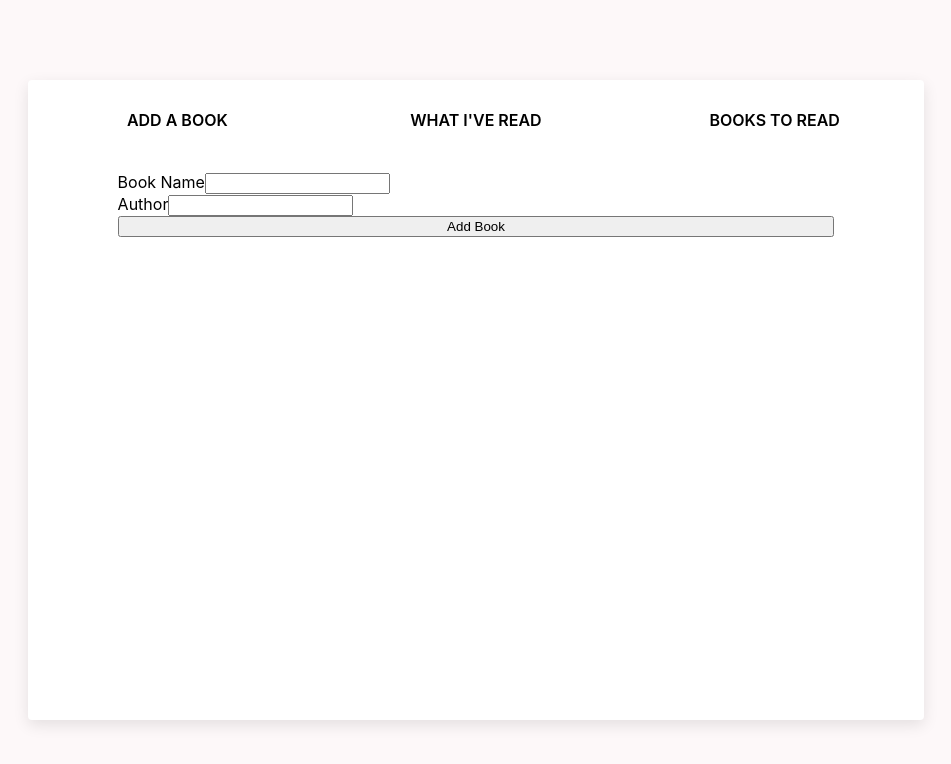
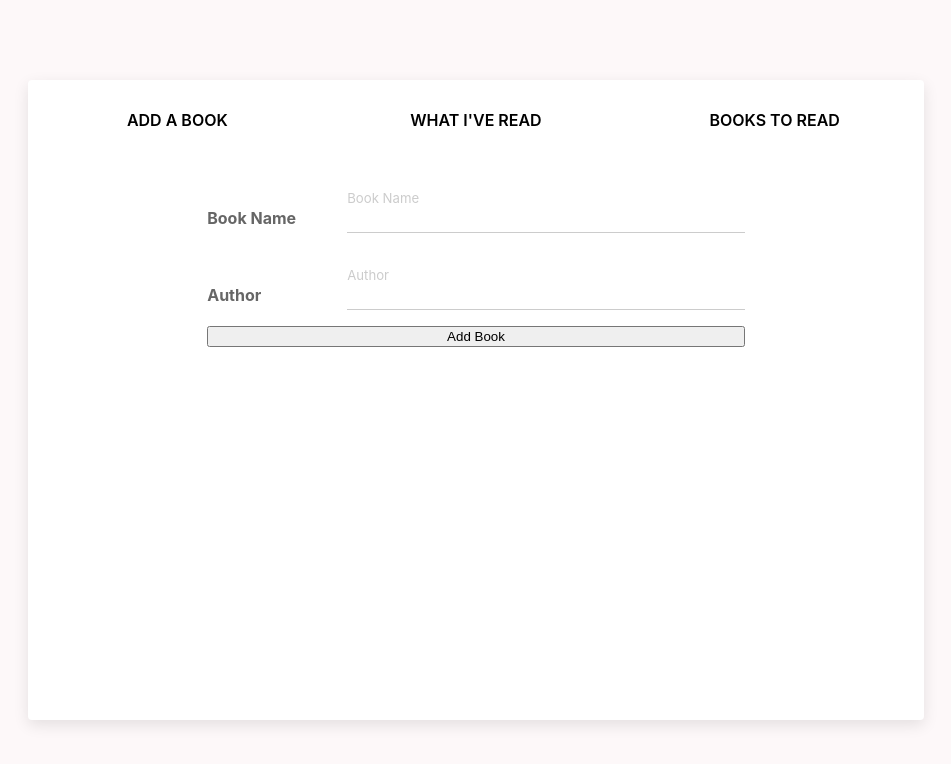
Before and after one commit to ArtsyBiba/react_csharp_crud_app, a React (Create React App) app in the folder client/: page / in a window 1280 px wide. Shown: the top 764 px of the page, without its empty margins (164-1115 px from the left). Built offline with nearby package versions, Linux system fonts and the light colour scheme.

Commit message:
styling and updating input fields

```diff
--- a/client/src/Components/Form/index.tsx
+++ b/client/src/Components/Form/index.tsx
@@ -1,16 +1,13 @@
 import axios from 'axios';
-import styled from 'styled-components';
 import { useForm, SubmitHandler } from 'react-hook-form';
-import Input from '@material-ui/core/Input';
 
-import { FormWrapper } from './styles';
+import { FormWrapper, InputBox, InputTitle, InputContent, Input, Label, Underline } from './styles';
 
 type Book = {
     name: string,
     author: string,
     category: string,
     link: string,
-    isRead: boolean,
 }
 
 export const Form = () => {
@@ -26,20 +23,28 @@ export const Form = () => {
 
     return (
             <FormWrapper onSubmit={handleSubmit(onSubmit)}>
-                <div>
-                    <label htmlFor='name'>Book Name</label>
-                    <input {...register('name', { required: true })} type='text'/>
+                <InputBox>
+                    <InputTitle>Book Name</InputTitle>
+                    <InputContent>
+                        <Input {...register('name', { required: true })} type='text'/>
+                        <Label htmlFor='name'>Book Name</Label>
+                        <Underline></Underline>
+                    </InputContent>
                     {
                         errors.name && <div className='error'>Enter the book name</div>
                     }
-                </div>
-                <div>
-                    <label htmlFor='author'>Author</label>
-                    <input {...register('author', { required: true })} type='text'/>
+                </InputBox>
+                <InputBox>
+                    <InputTitle>Author</InputTitle>
+                    <InputContent>
+                        <Input {...register('name', { required: true })} type='text'/>
+                        <Label htmlFor='name'>Author</Label>
+                        <Underline></Underline>
+                    </InputContent>
                     {
-                        errors.author && <div className='error'>Enter the author name</div>
+                        errors.name && <div className='error'>Enter the author name</div>
                     }
-                </div>
+                </InputBox>
                 <button type='submit'>Add Book</button>
             </FormWrapper>
     )
--- a/client/src/Components/Form/styles.tsx
+++ b/client/src/Components/Form/styles.tsx
@@ -6,5 +6,80 @@ export const FormWrapper = styled.form`
     display: flex;
     flex-direction: column;
     justify-content: center;
-    width: 80%;
+    width: 60%;
 `;
+
+export const InputBox = styled.dl`
+    overflow: hidden;
+    position: relative;
+    padding: 15px 0 0 100px;
+`;
+
+export const InputTitle = styled.dt`
+    position: absolute;
+    top: 15px;
+    left: 0;
+    width: 100px;
+    height: 30px;
+    color: #666;
+    font-weight: bold;
+    line-height: 30px;
+`;
+
+export const InputContent = styled.dd`
+    position: relative;
+    width: 100%;
+`;
+
+export const Input = styled.input`
+    width: 100%;
+    height: 30px;
+    box-sizing: border-box;
+    line-height: 30px;
+    font-size: 14px;
+    border: 0;
+    background: none;
+    border-bottom: 1px solid #ccc;
+    outline: none;
+    border-radius: 0;
+    -webkit-appearance: none;
+
+    &:focus,&:valid{
+        &~label{
+            color: $accent-color;
+            transform: translateY(-20px);
+            font-size:0.825em;
+            cursor:default;
+        }
+    }
+
+    &:focus{
+        &~.underline{
+            width: 100%;
+        }
+    }
+`;
+
+export const Label = styled.label`
+    position: absolute;
+    top:0;
+    left:0;
+    height: 30px;
+    line-height: 30px;
+    color:#ccc;
+    cursor:text;
+    transition: all 200ms ease-out;
+    z-index:10;
+`;
+
+export const Underline = styled.span`
+    content:'';
+    display: block;
+    position: absolute;
+    bottom:-1px;
+    left:0;
+    width: 0;
+    height: 2px;
+    background: $accent-color;
+    transition: all 200ms ease-out;
+`;
```
Also changed, not shown: 1 other file (tests, documents, lock files or other folders).
